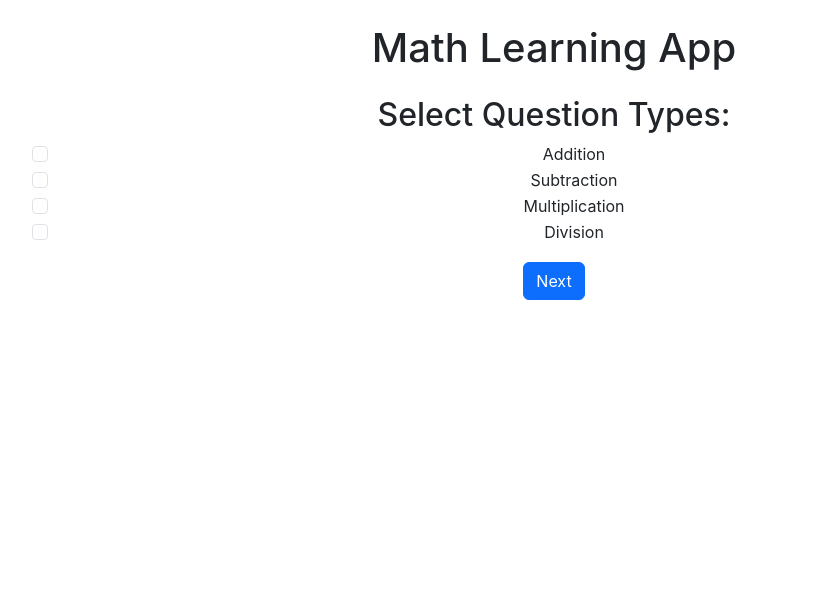
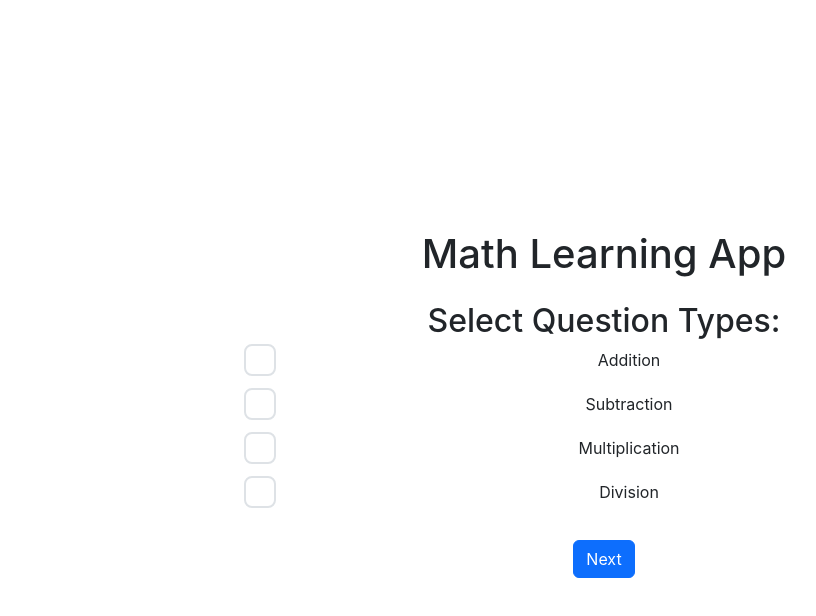
Before and after one commit to vbabaev/math-learning-app, a React app: page / in a window 1280 px wide. Shown: the top 616 px of the page, without its empty margins (36-852 px from the left). Built offline with nearby package versions, Linux system fonts and the light colour scheme.

Commit message:
Added styles to setup

```diff
--- a/src/App.css
+++ b/src/App.css
@@ -1,7 +1,29 @@
 /* src/App.css */
+
 .App {
+  display: flex;
+  justify-content: center;
+  align-items: center;
+  min-height: 100vh;
   text-align: center;
-  margin: 20px;
+}
+
+.container {
+  max-width: 800px;
+  width: 100%;
+}
+
+.form-check-input {
+  transform: scale(2);
+  margin-right: 10px;
+}
+
+.form-check-label {
+  padding-left: 10px;
+}
+
+.form-check {
+  margin-bottom: 20px; /* Adds spacing between the form-check items */
 }
 
 label {
--- a/src/App.js
+++ b/src/App.js
@@ -80,7 +80,8 @@ const App = () => {
   };
 
   return (
-    <div className="App container mt-4">
+    <div className="App">
+      <div className="container mt-4">
         <h1 className="text-center">Math Learning App</h1>
         {page === 'setup' && (
           <Setup
@@ -108,6 +109,7 @@ const App = () => {
           />
         )}
       </div>
+    </div>
   );
 };
 
```
Lines whose indentation alone changed are shown as unchanged.
